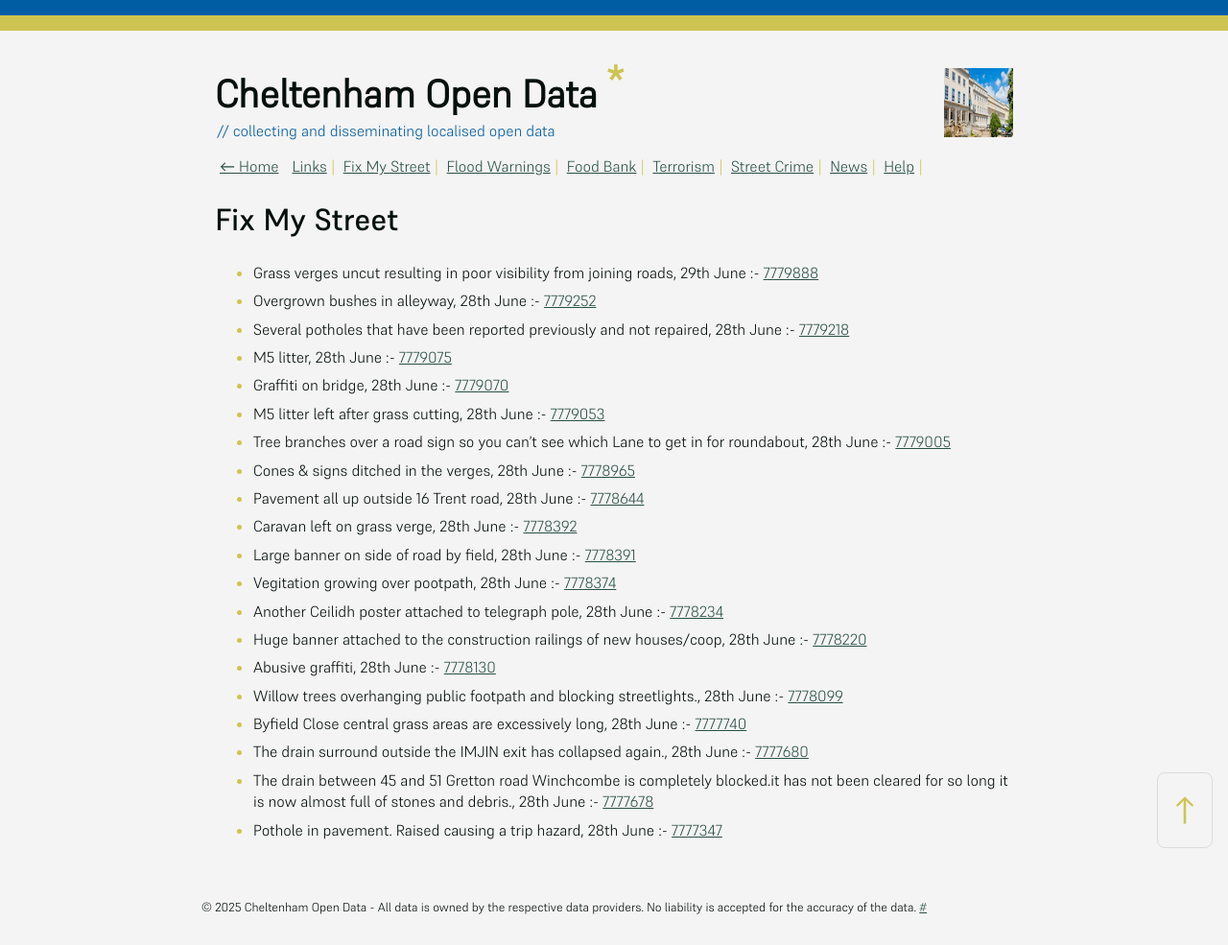
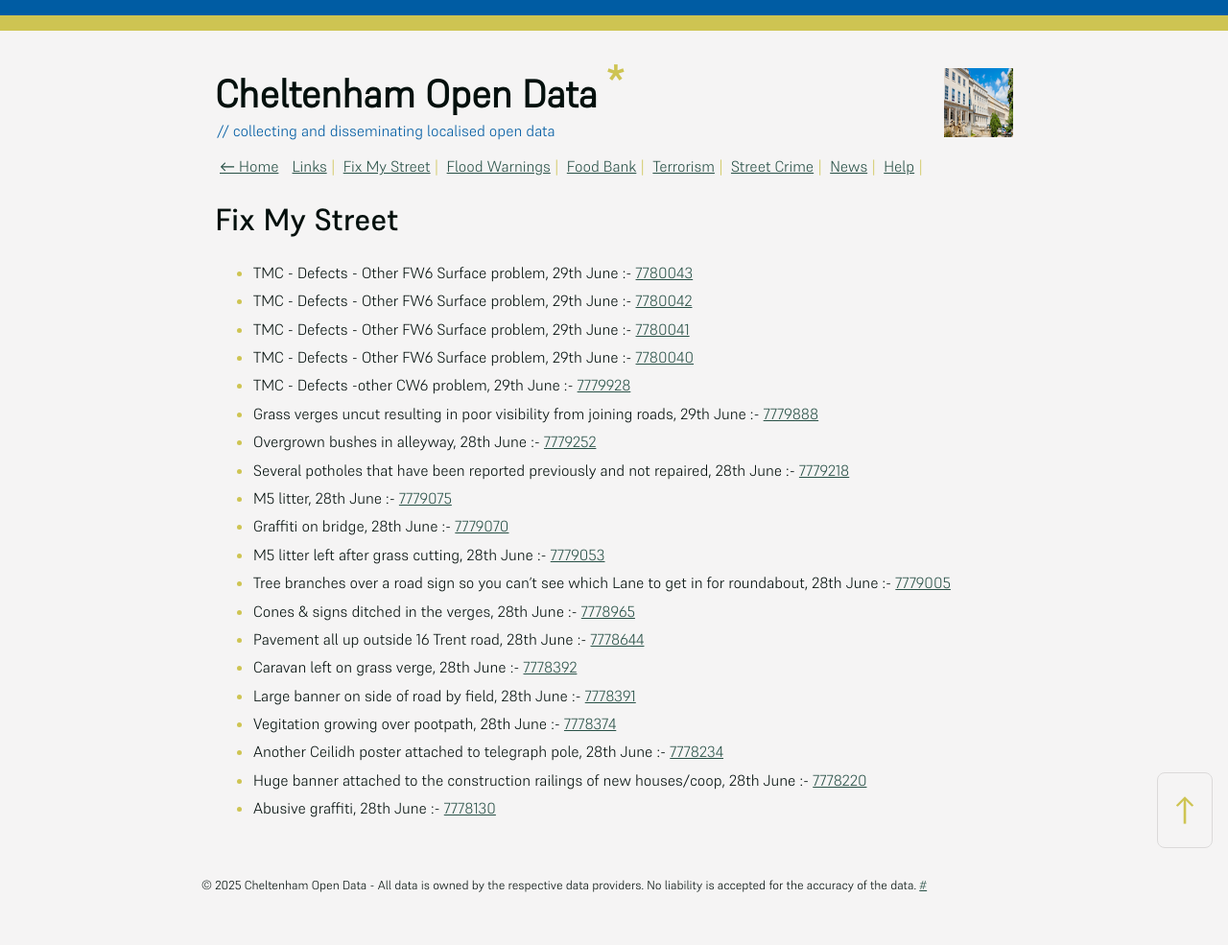
Before and after one commit to mat-0/cheltenham-open-data, a Jekyll site: the page built from _pages/fix-my-street.md, in a window 1280 px wide. Shown: the whole page at 96% size. Built offline with Jekyll 4.4.1, drawn with Linux system fonts in a browser that asks for light colours; after the commit the page ends 962 px from its top, so only the background shows below that.

Commit message:
Updated 2025-06-29 09:57:46

```diff
--- a/_pages/fix-my-street.md
+++ b/_pages/fix-my-street.md
@@ -9,6 +9,11 @@ permalink: /fix-my-street
 
 <!-- fix_marker starts -->
 
+- TMC - Defects - Other FW6  Surface problem, 29th June :- [7780043](https://www.fixmystreet.com/report/7780043)
+- TMC - Defects - Other FW6  Surface problem, 29th June :- [7780042](https://www.fixmystreet.com/report/7780042)
+- TMC - Defects - Other FW6  Surface problem, 29th June :- [7780041](https://www.fixmystreet.com/report/7780041)
+- TMC - Defects - Other FW6  Surface problem, 29th June :- [7780040](https://www.fixmystreet.com/report/7780040)
+- TMC - Defects -other CW6 problem, 29th June :- [7779928](https://www.fixmystreet.com/report/7779928)
 - Grass verges uncut resulting in poor visibility from joining roads, 29th June :- [7779888](https://www.fixmystreet.com/report/7779888)
 - Overgrown bushes in alleyway, 28th June :- [7779252](https://www.fixmystreet.com/report/7779252)
 - Several potholes that have been reported previously and not repaired, 28th June :- [7779218](https://www.fixmystreet.com/report/7779218)
@@ -24,10 +29,5 @@ permalink: /fix-my-street
 - Another Ceilidh poster attached to telegraph pole, 28th June :- [7778234](https://www.fixmystreet.com/report/7778234)
 - Huge banner attached to the construction railings of new houses/coop, 28th June :- [7778220](https://www.fixmystreet.com/report/7778220)
 - Abusive graffiti, 28th June :- [7778130](https://www.fixmystreet.com/report/7778130)
-- Willow trees overhanging public footpath and blocking streetlights., 28th June :- [7778099](https://www.fixmystreet.com/report/7778099)
-- Byfield Close central grass areas are excessively long, 28th June :- [7777740](https://www.fixmystreet.com/report/7777740)
-- The drain surround outside the IMJIN exit has collapsed again., 28th June :- [7777680](https://www.fixmystreet.com/report/7777680)
-- The drain between 45 and 51 Gretton road Winchcombe is completely blocked.it has not been cleared for so long it is now almost full of stones and debris., 28th June :- [7777678](https://www.fixmystreet.com/report/7777678)
-- Pothole in pavement. Raised causing a trip hazard, 28th June :- [7777347](https://www.fixmystreet.com/report/7777347)
 
 <!-- fix_marker ends -->
```
Also changed, not shown: _data/flood.json (+5 -48 lines), _pages/news.md (+10 -10 lines), index.md (+5 -5 lines).
